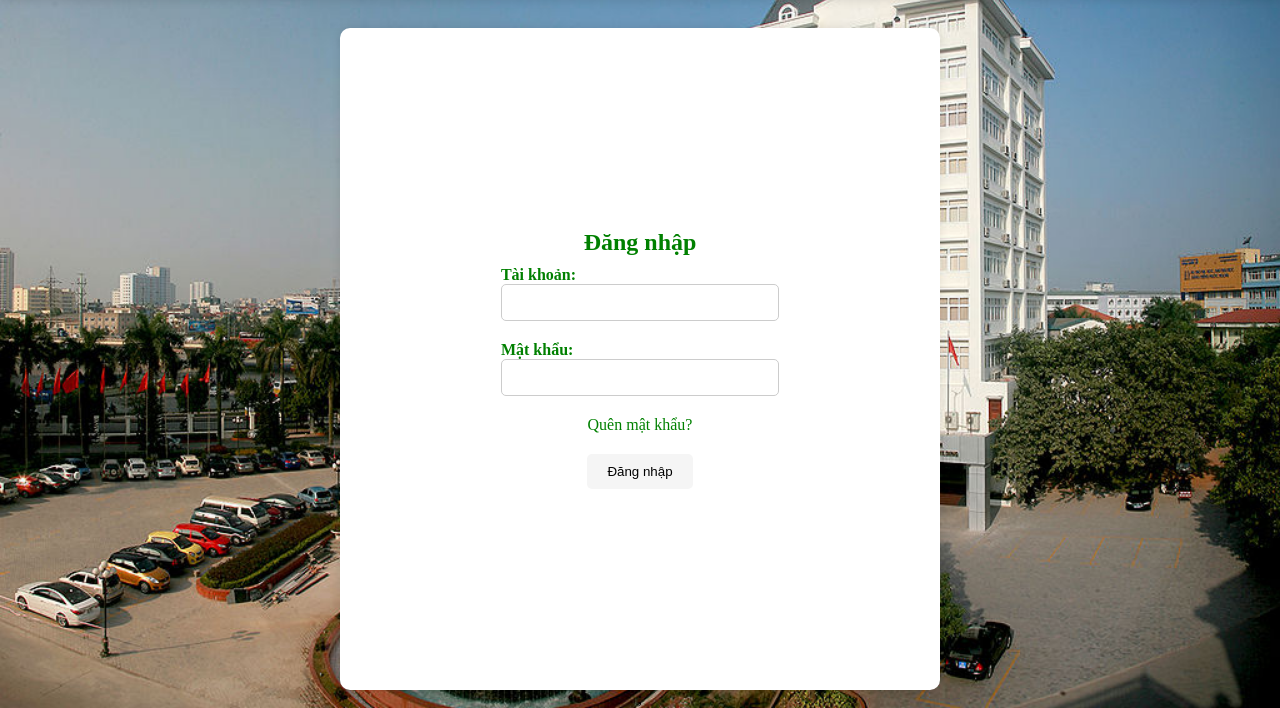
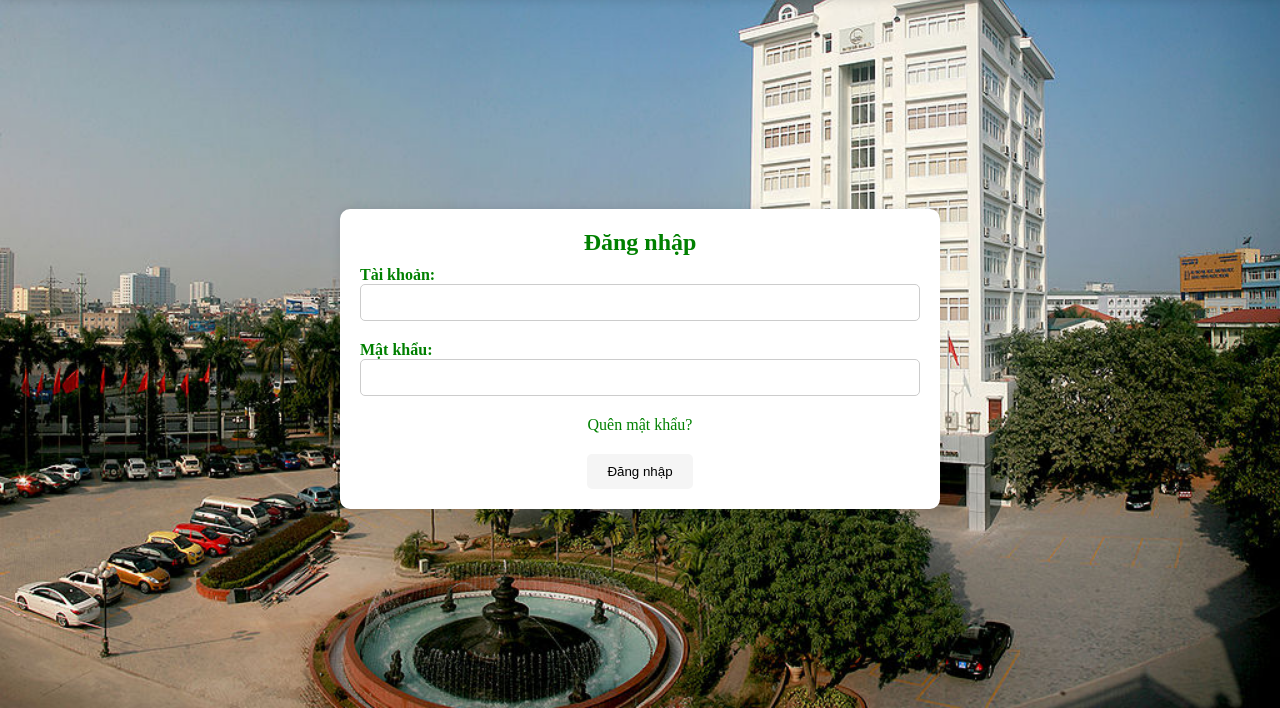
Before and after one commit to Dongws6204/SPSTS_GR8, a PHP site: page /login.php in a window 1280 px wide. Shown: the part 92-800 px from the top of the page. Run offline with PHP 8.4, Linux system fonts and the light colour scheme.

Commit message:
Update style1.css

```diff
--- a/web/style1.css
+++ b/web/style1.css
@@ -1,4 +1,3 @@
-
 * {
     margin: 0;
     padding: 0;
@@ -178,10 +177,11 @@ button:hover {
     width: 90%;
     max-width: 800px;
     text-align: center;
-    height: 70vh;
+    height: auto;
     margin-left: 240px;
     display:none;
-    margin-top: 10px;
+    margin-top: -270px;
+
 }
 
 h2 {
@@ -207,30 +207,26 @@ h2 {
     grid-template-columns: repeat(7, 1fr);
     padding: 10px;
     border-bottom: 1px solid #ccc;
+    overflow-wrap: break-word;
+
 }
 
 .schedule-row:last-child {
     border-bottom: none;
 }
 
-span {
+.schedule-row span {
     padding: 5px;
+    overflow-wrap: break-word;
 }
+
 .semester-select1 {
     margin-left: 180px; /* Dịch chuyển thanh lựa chọn sang phải */
     margin-top: 30px; /* Dịch chuyển thanh lựa chọn xuống dưới */
 }
 /*exam_schedule*/
 
-
 .semester-select {
     margin-left: 180px; /* Dịch chuyển thanh lựa chọn sang phải */
     margin-top: 50px; /* Dịch chuyển thanh lựa chọn xuống dưới */
 }
-.login-box {
-    display: flex;
-    flex-direction: column;
-    align-items: center;
-    justify-content: center;
-    height: 100vh;
-}
```
